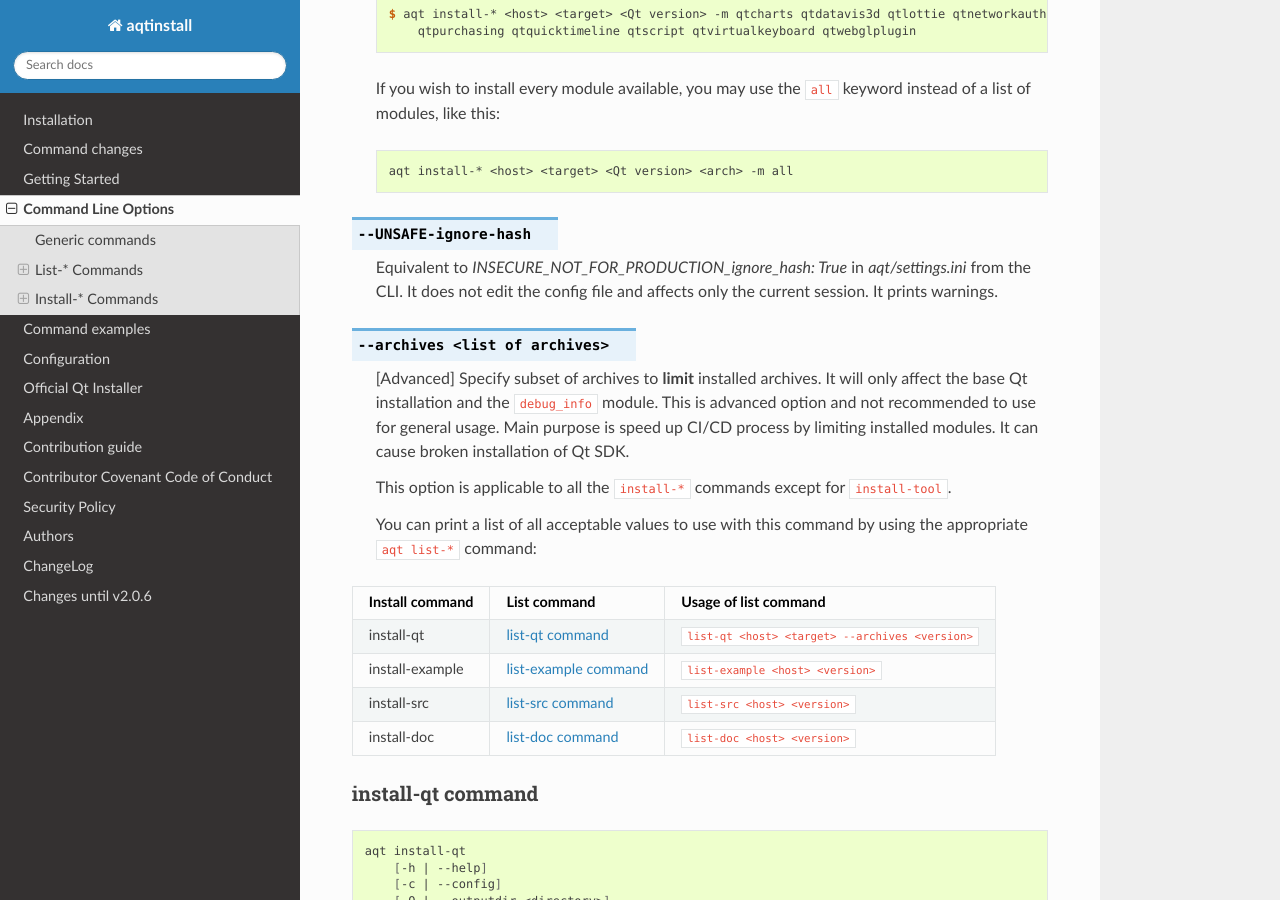
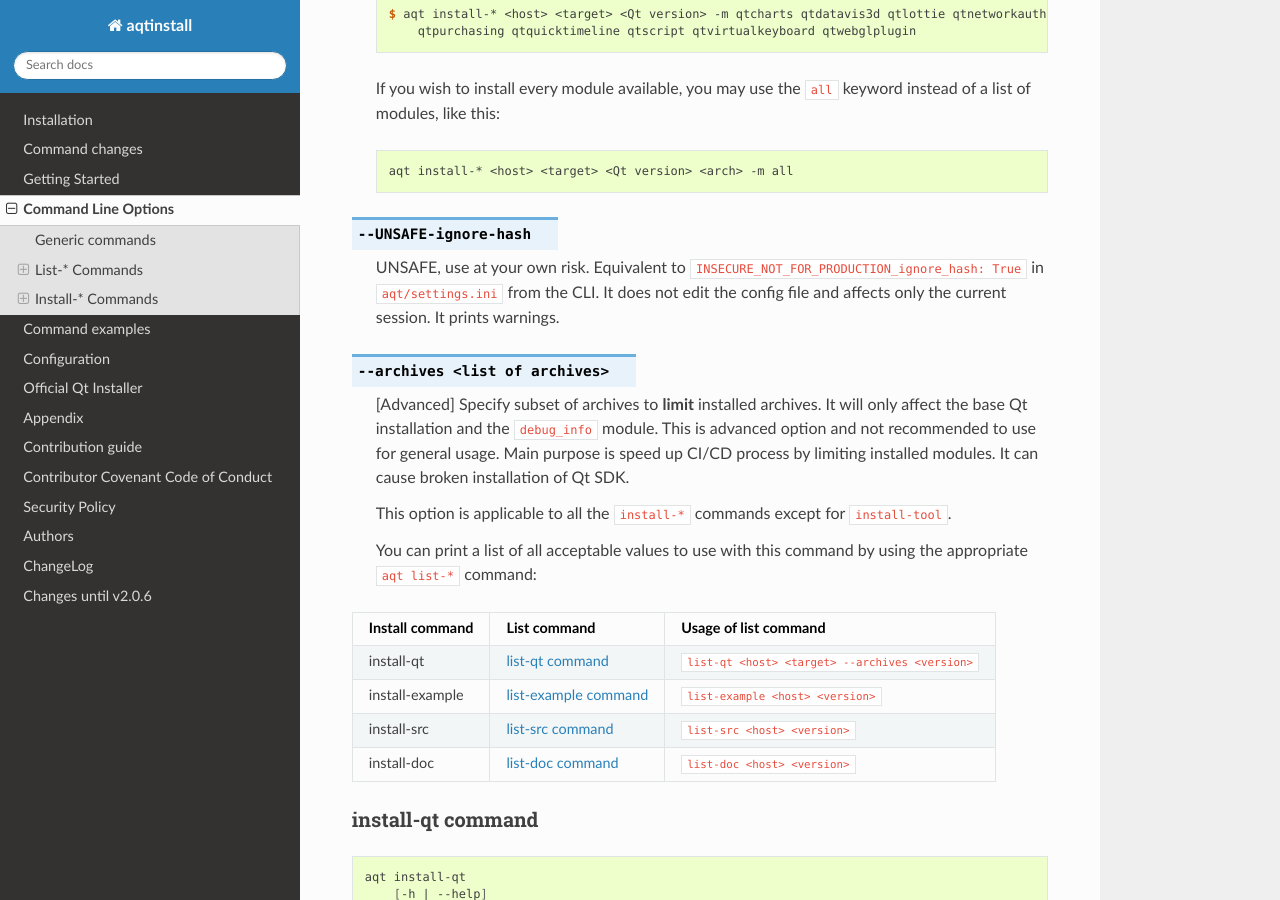
Before and after one commit to miurahr/aqtinstall, a Sphinx documentation site: the page built from docs/cli.rst, in a window 1280 px wide and 900 px high, scrolled down 7897 px. Built offline with Sphinx 7.4.7 and the Read the Docs theme 3.1.0, drawn with Linux system fonts in a browser that asks for light colours; the version number could not be read and is left out.

Commit message:
Update cli.rst

```diff
--- a/docs/cli.rst
+++ b/docs/cli.rst
@@ -462,7 +462,8 @@
 
 .. option:: --UNSAFE-ignore-hash
 
-    Equivalent to `INSECURE_NOT_FOR_PRODUCTION_ignore_hash: True` in `aqt/settings.ini` from the CLI.
+    UNSAFE, use at your own risk.
+    Equivalent to ``INSECURE_NOT_FOR_PRODUCTION_ignore_hash: True`` in ``aqt/settings.ini`` from the CLI.
     It does not edit the config file and affects only the current session. It prints warnings.
 
 
```
